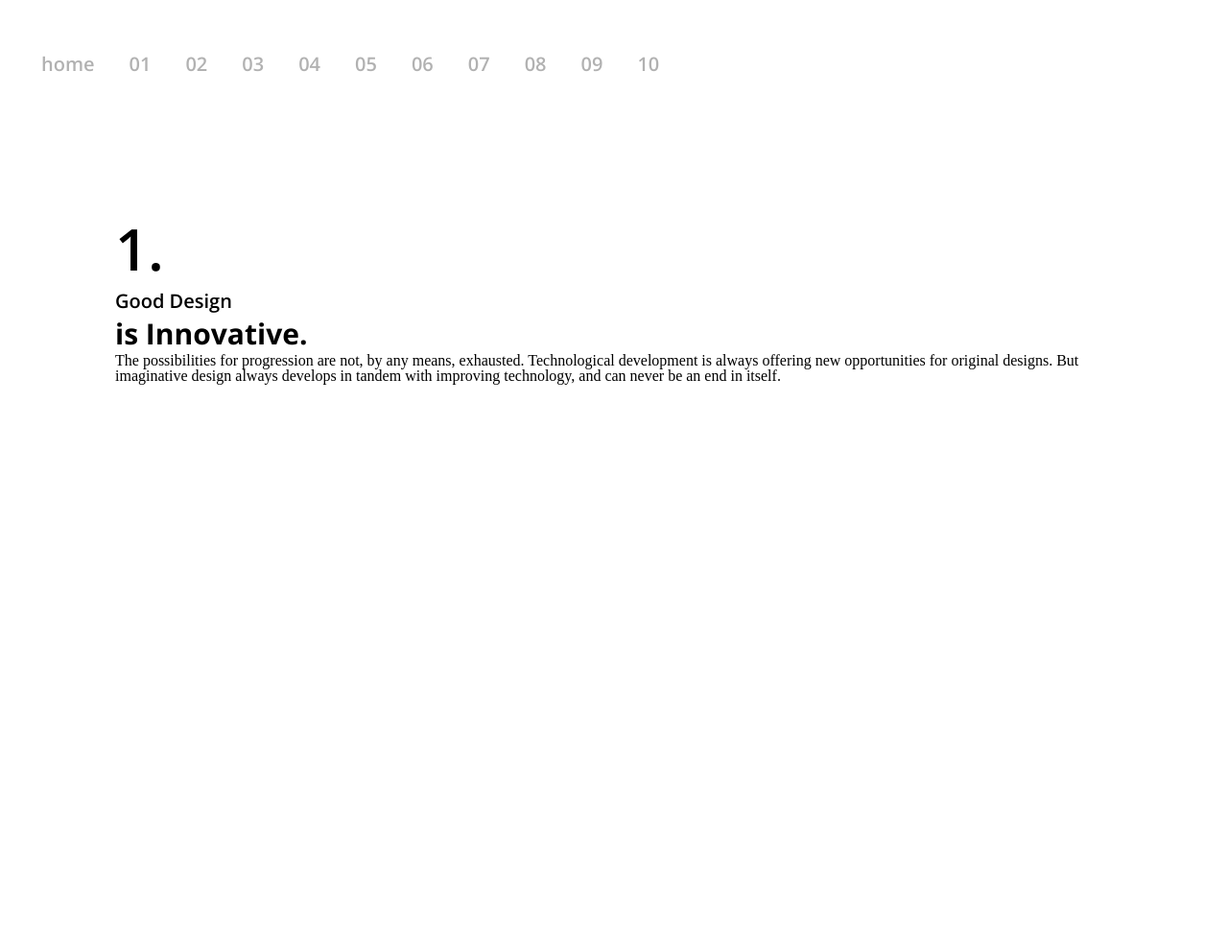
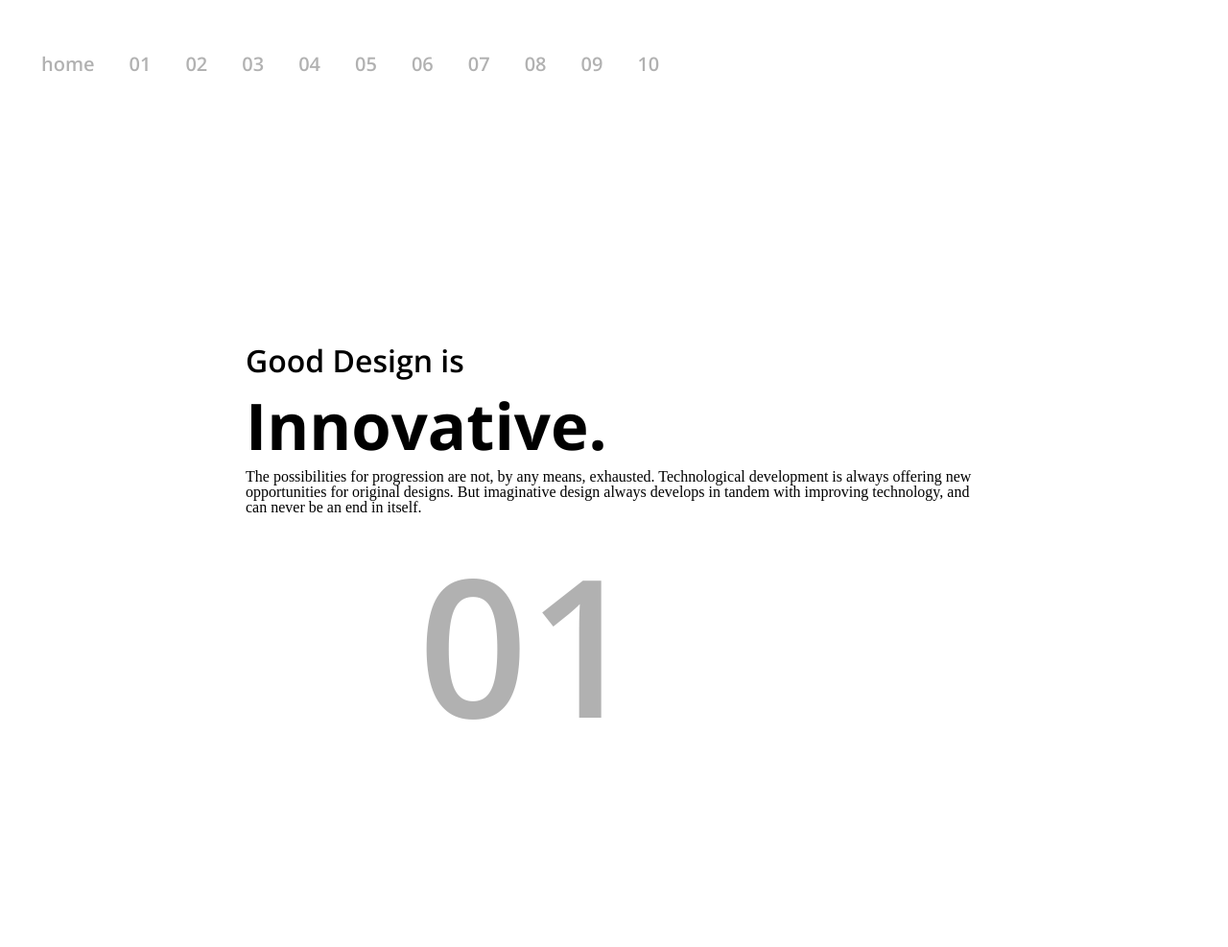
Before and after one commit to Maggnolia-Design/web-design-dieter-rams, a plain HTML site: page one.html in a window 1280 px wide. Shown: the whole page at 96% size. Before the commit the page ends 800 px from the top, so only its background shows below. Drawn offline with nearby package versions, Linux system fonts and the light colour scheme.

Commit message:
floated principle h1 and arranged it behind other text; adjusted font and padding for principle pages

```diff
--- a/css/main.css
+++ b/css/main.css
@@ -1,3 +1,4 @@
+/* navigation bar styles */
 li {
 display: inline;
 float: left;
@@ -21,18 +22,27 @@ nav {
    padding-top:35px;
 }
 
-.principle h1 {font: 60px "Open Sans", sans-serif}
-.principle h2 {font: 20px "Open Sans", sans-serif;}
-.principle span {font: bold 30px "Open Sans", sans-serif;}
-div.principle {float: right; padding: 120px}
+/*styles for principle h2 and p*/
+.principle h2 {font: 32px "Open Sans", sans-serif}
+.principle span {font: bold 67px "Open Sans", sans-serif}
+.principle {float: right; padding: 20%}
 
+/*styles for principle h1*/
+.principle h1 {
+   font: 200px "Open Sans", sans-serif;
+   color: black;
+   opacity: 0.3;
+   z-index: -1;
+   position: absolute;
+   padding: 180px;
+}
+
+/*responsive background images*/
 #bg {
    position: fixed;
    top: 0;
    left: 0;
    min-width: 100%;
    min-height: 100%;
-   z-index: -1;
+   z-index: -2;
    opacity: .5
-
-}
--- a/one.html
+++ b/one.html
@@ -27,8 +27,8 @@
       </nav>
    </header>
    <div class="principle">
-      <h1>1.</h1>
-      <h2>Good Design<br><span>is Innovative.</span></h2>
+      <h1>01</h1>
+      <h2>Good Design is<br><span>Innovative.</span></h2>
       <p>The possibilities for progression are not, by any means, exhausted. Technological development is always offering new opportunities for original designs. But imaginative design always develops in tandem with improving technology, and can never be an end in itself.</p>
    </div>
 </body>
```
